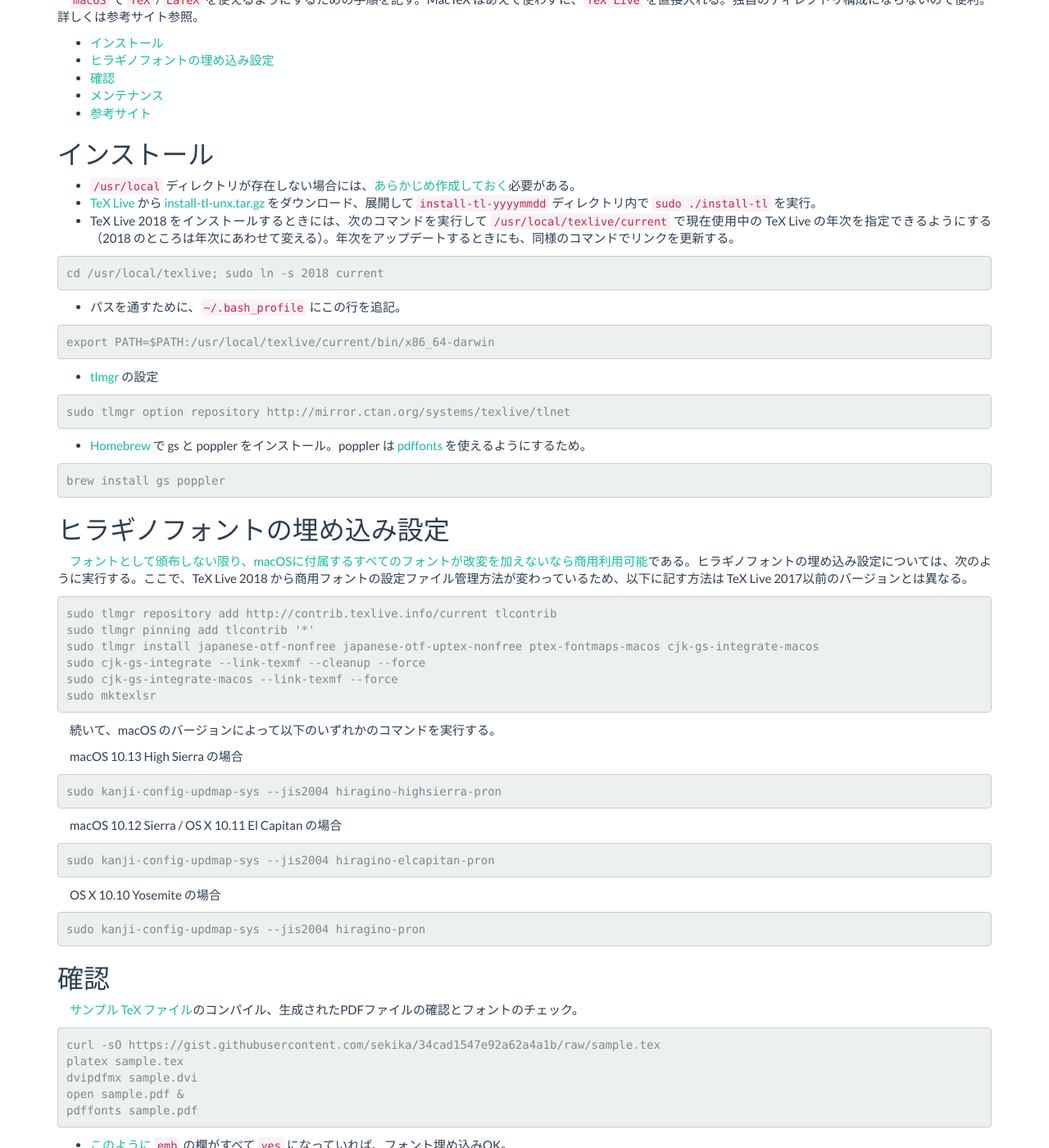
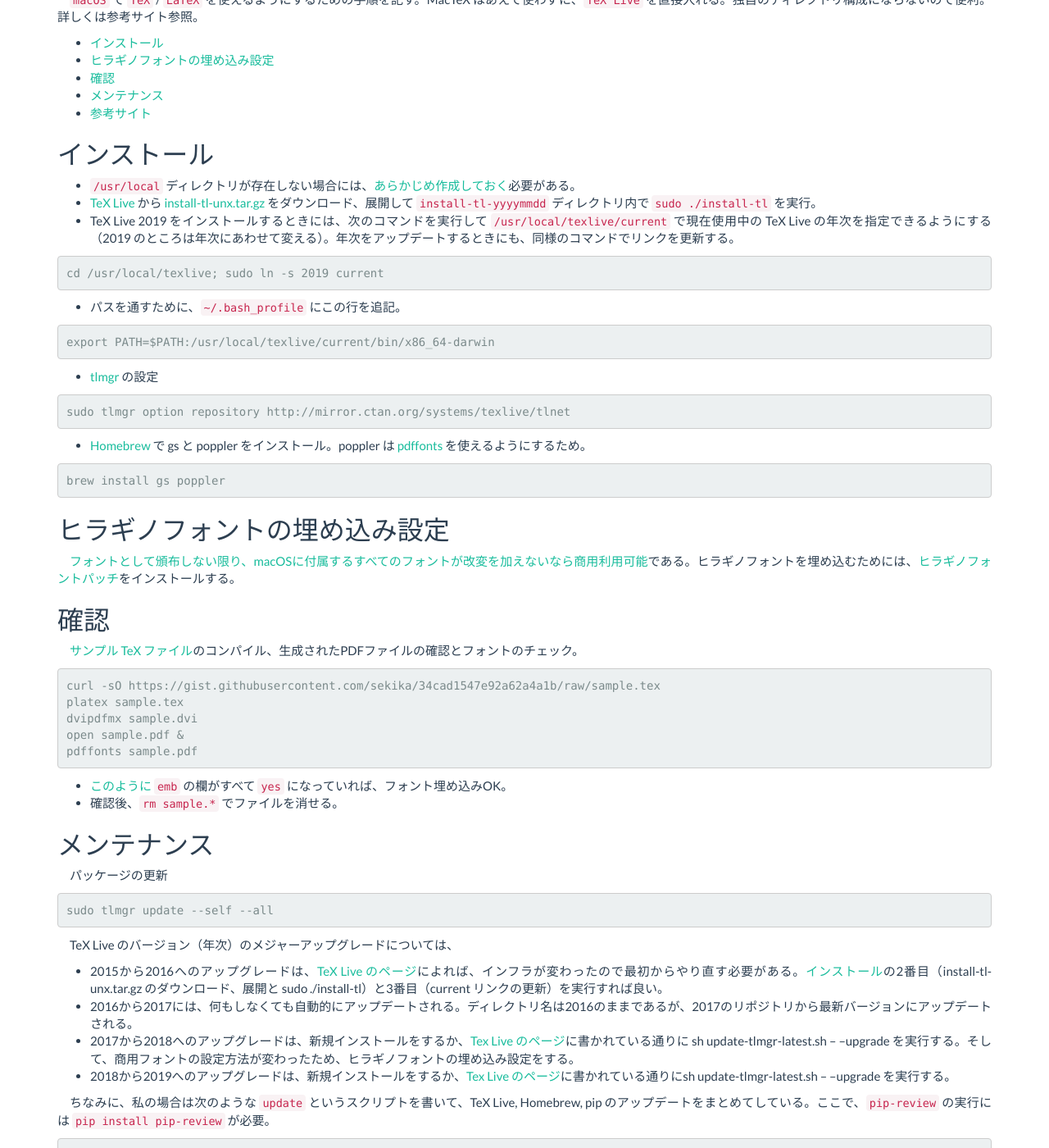
Before and after one commit to sekika/sekika.github.io, a Jekyll site: the page built from _posts/2015-12-01-mac-tex.md, in a window 1280 px wide and 1400 px high, scrolled down 294 px. Shown: the whole window at 82% size. Built offline with Jekyll 4.4.1, drawn with Linux system fonts in a browser that asks for light colours; nearby versions of some CDN libraries; comment, search, counter and statistics services are not loaded; some of the changed text lies outside the part shown.

Commit message:
TeX Live 2019 and Hiragino patch

````diff
--- a/_posts/2015-12-01-mac-tex.md
+++ b/_posts/2015-12-01-mac-tex.md
@@ -2,7 +2,7 @@
 layout: post
 title: Mac で TeX / LaTeX
 date: 2015-12-01 06:42:07 +0000
-update: 2018-09-28 11:11:02 +0000
+update: 2019-07-29 03:46:29 +0000
 tags:
 - mac
 - tex
@@ -22,10 +22,10 @@
 
 - `/usr/local` ディレクトリが存在しない場合には、[あらかじめ作成しておく]({% post_url 2015-11-26-el-capitan-homebrew %})必要がある。
 - [TeX Live](http://www.tug.org/texlive/) から [install-tl-unx.tar.gz](http://mirror.ctan.org/systems/texlive/tlnet/install-tl-unx.tar.gz) をダウンロード、展開して `install-tl-yyyymmdd` ディレクトリ内で ```sudo ./install-tl``` を実行。
-- TeX Live 2018 をインストールするときには、次のコマンドを実行して ```/usr/local/texlive/current``` で現在使用中の TeX Live の年次を指定できるようにする（2018 のところは年次にあわせて変える）。年次をアップデートするときにも、同様のコマンドでリンクを更新する。
+- TeX Live 2019 をインストールするときには、次のコマンドを実行して ```/usr/local/texlive/current``` で現在使用中の TeX Live の年次を指定できるようにする（2019 のところは年次にあわせて変える）。年次をアップデートするときにも、同様のコマンドでリンクを更新する。
 
 ~~~
-cd /usr/local/texlive; sudo ln -s 2018 current
+cd /usr/local/texlive; sudo ln -s 2019 current
 ~~~
 
 - パスを通すために、```~/.bash_profile``` にこの行を追記。
@@ -51,39 +51,8 @@
 
 ## ヒラギノフォントの埋め込み設定
 
-[フォントとして頒布しない限り、macOSに付属するすべてのフォントが改変を加えないなら商用利用可能](https://yaritakunai.hatenablog.com/entry/2017/01/22/201000)である。ヒラギノフォントの埋め込み設定については、次のように実行する。ここで、TeX Live 2018 から商用フォントの設定ファイル管理方法が変わっているため、以下に記す方法は TeX Live 2017以前のバージョンとは異なる。
+[フォントとして頒布しない限り、macOSに付属するすべてのフォントが改変を加えないなら商用利用可能](https://yaritakunai.hatenablog.com/entry/2017/01/22/201000)である。ヒラギノフォントを埋め込むためには、[ヒラギノフォントパッチ](https://github.com/munepi/bibunsho7-patch)をインストールする。
 
-~~~
-sudo tlmgr repository add http://contrib.texlive.info/current tlcontrib
-sudo tlmgr pinning add tlcontrib '*'
-sudo tlmgr install japanese-otf-nonfree japanese-otf-uptex-nonfree ptex-fontmaps-macos cjk-gs-integrate-macos
-sudo cjk-gs-integrate --link-texmf --cleanup --force
-sudo cjk-gs-integrate-macos --link-texmf --force
-sudo mktexlsr
-~~~
-
-続いて、macOS のバージョンによって以下のいずれかのコマンドを実行する。
-
-macOS 10.13 High Sierra の場合
-
-~~~
-sudo kanji-config-updmap-sys --jis2004 hiragino-highsierra-pron
-~~~
-
-macOS 10.12 Sierra / OS X 10.11 El Capitan の場合
-
-~~~
-sudo kanji-config-updmap-sys --jis2004 hiragino-elcapitan-pron
-~~~
-
-OS X 10.10 Yosemite の場合
-
-~~~
-sudo kanji-config-updmap-sys --jis2004 hiragino-pron
-~~~
-
-<a id="check"></a>
-<a href="#check"></a>
 
 ## 確認
 
@@ -116,6 +85,7 @@
 * 2015から2016へのアップグレードは、[TeX Live のページ](http://www.tug.org/texlive/upgrade.html)によれば、インフラが変わったので最初からやり直す必要がある。[インストール](#install)の2番目（install-tl-unx.tar.gz のダウンロード、展開と sudo ./install-tl）と3番目（current リンクの更新）を実行すれば良い。
 * 2016から2017には、何もしなくても自動的にアップデートされる。ディレクトリ名は2016のままであるが、2017のリポジトリから最新バージョンにアップデートされる。
 * 2017から2018へのアップグレードは、新規インストールをするか、[Tex Live のページ](https://tug.org/texlive/upgrade.html)に書かれている通りに sh update-tlmgr-latest.sh -- --upgrade を実行する。そして、商用フォントの設定方法が変わったため、ヒラギノフォントの埋め込み設定をする。
+* 2018から2019へのアップグレードは、新規インストールをするか、[Tex Live のページ](https://tug.org/texlive/upgrade.html)に書かれている通りにsh update-tlmgr-latest.sh -- --upgrade を実行する。
 
 ちなみに、私の場合は次のような ```update``` というスクリプトを書いて、TeX Live, Homebrew, pip のアップデートをまとめてしている。ここで、```pip-review``` の実行には ```pip install pip-review``` が必要。
 
@@ -133,4 +103,4 @@
 ## 参考サイト
 - [TeX Live を使おう──Linux ユーザと Mac OS X ユーザのために──](http://fugenji.org/~thomas/texlive-guide/) (Tamotsu Thomas UEDA)
 - [TeX Wiki](https://texwiki.texjp.org/) (日本語TeX開発コミュニティ) - [TeX Live/Mac](https://texwiki.texjp.org/?TeX%20Live%2FMac), [TeXとフォント](https://texwiki.texjp.org/?TeX%E3%81%A8%E3%83%95%E3%82%A9%E3%83%B3%E3%83%88)
-- [TeX Alchemist Online](http://doratex.hatenablog.jp/) (Yusuke Terada) - [MacTeX 2018 のインストール＆日本語環境構築法](http://doratex.hatenablog.jp/entry/20180501/1525144736)
+- [TeX Alchemist Online](http://doratex.hatenablog.jp/) (Yusuke Terada) - [MacTeX 2019 のインストール＆日本語環境構築法](https://doratex.hatenablog.jp/entry/20190502/1556775026)
````
